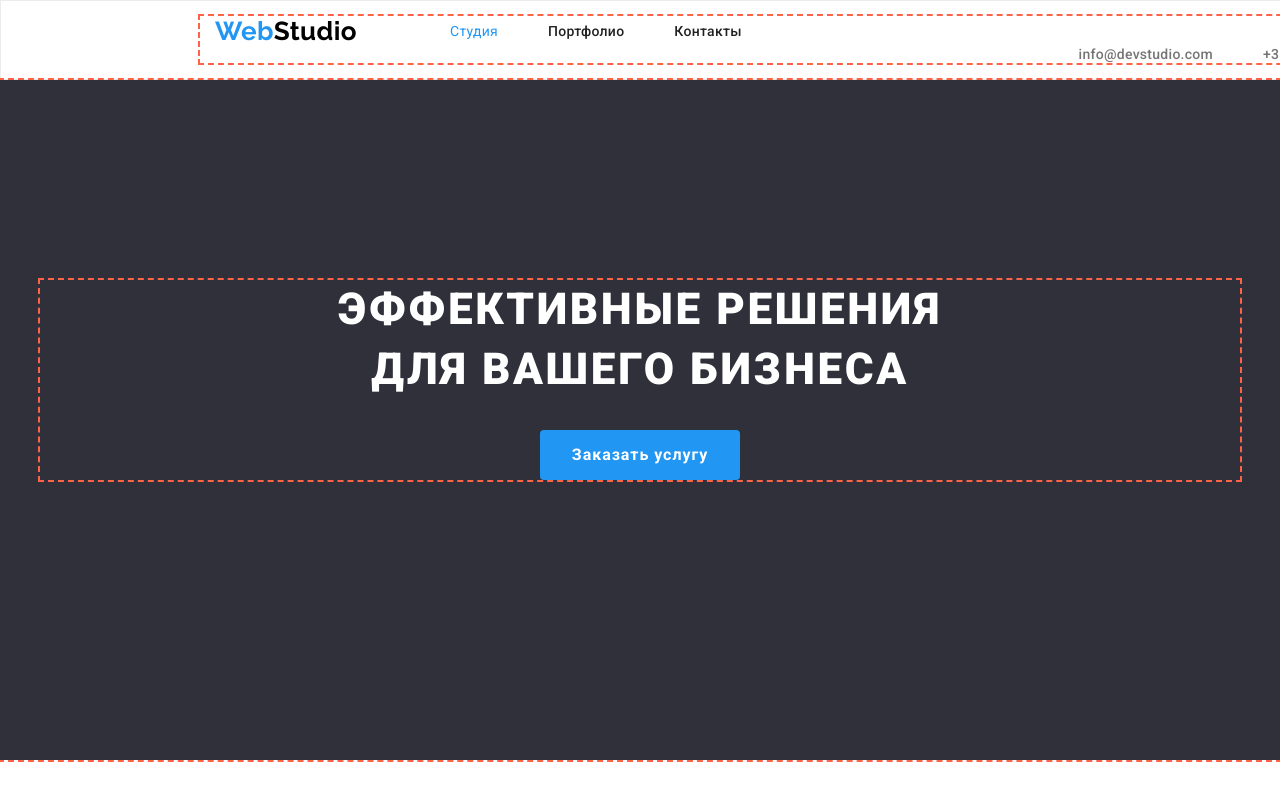
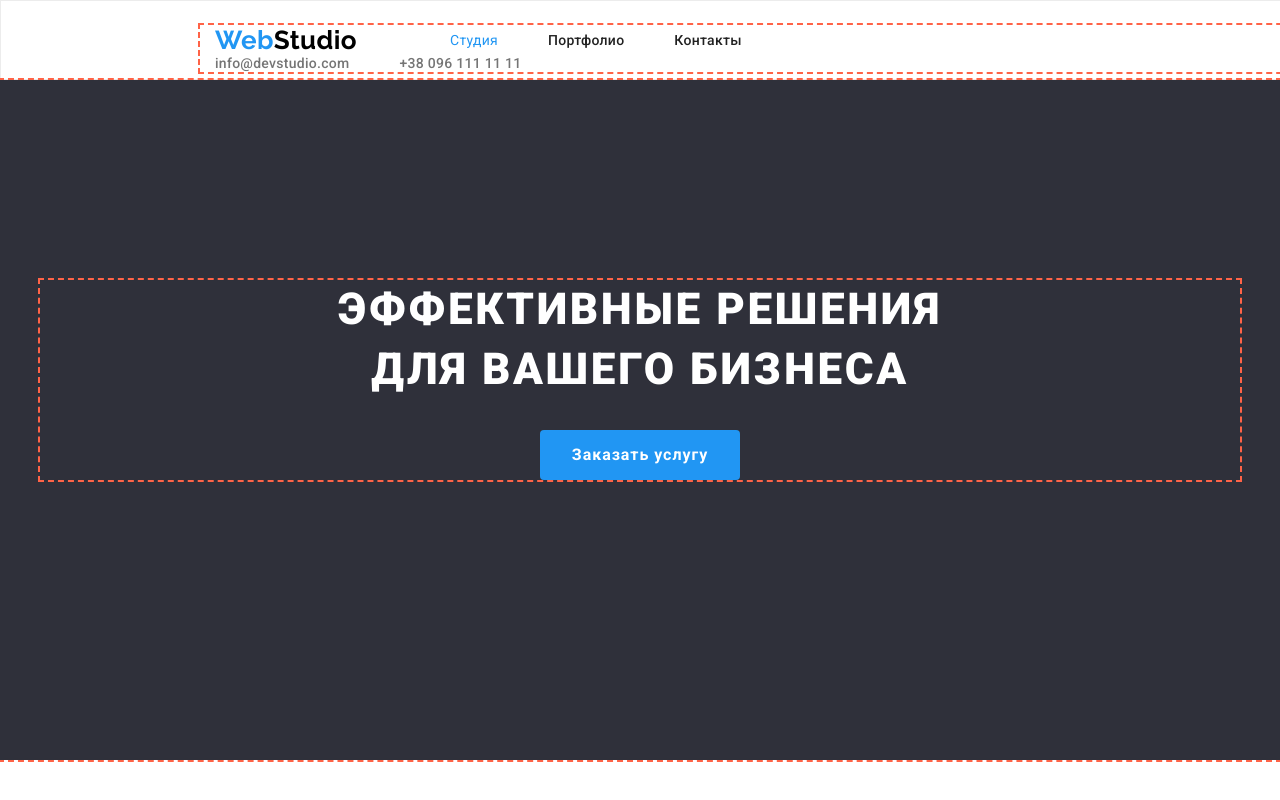
Before and after one commit to 30nkrey/goit-markup-hw-03, a plain HTML site: page index.html in a window 1280 px wide. Shown: the top 800 px of the page. Drawn offline with nearby package versions, Linux system fonts and the light colour scheme.

Commit message:
забрала div header

```diff
--- a/css/styles.css
+++ b/css/styles.css
@@ -77,8 +77,7 @@ ul {
 /* Логотип*/
 
 .hr-toge {
-  display: flex;
-  align-items: center;
+
   width: 1600px;
   height: 80px;
   padding-top: 24px;
@@ -88,6 +87,7 @@ ul {
 }
 .main-nav {
   display: flex;
+
   align-items: center;
 
 }
@@ -147,7 +147,8 @@ a {
 
 .post-tel {
   display: flex;
-  justify-content: end;
+  margin-left: auto;
+  align-items: center;
 
 
   font-size: 14px;
--- a/index.html
+++ b/index.html
@@ -23,22 +23,23 @@
     <!--Section header-->
     <section class="hr-toge">
     <div class="container">
-      <div>
+
      <nav class="main-nav">
-      <a href="./index.html" class="logo">Web<span>Studio</span></a>
+      <a href="./index.html" class="logo">Web<span>Studio</span>
+      </a>
        <ul class="links">
         <li class="item"><a href="./index.html" class="link-current">Студия</a></li>
         <li class="item"><a href="./portfolio.html" class="link clr">Портфолио</a></li>
         <li class="item"><a href="#" class="link clr">Контакты</a></li>
        </ul>
      </nav>
-    </div>
-    <div>
+
+
       <ul class="post-tel">
         <li class="item"><a href="mailto:" class="mail link">info@devstudio.com</a></li>
         <li class="item"><a href="tel:+380961111111" class="tel">+38 096 111 11 11</a></li>
       </ul>
-    </div>
+
     </div>
 
   </section>
```
